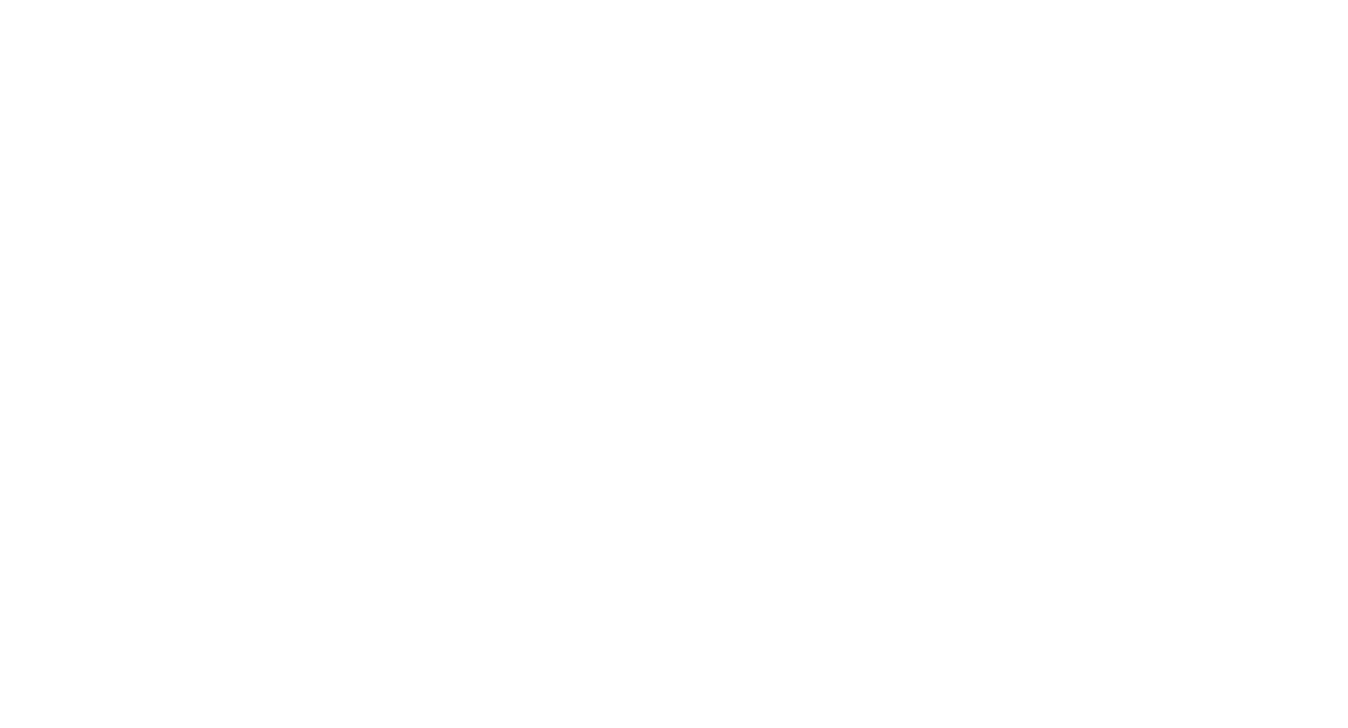
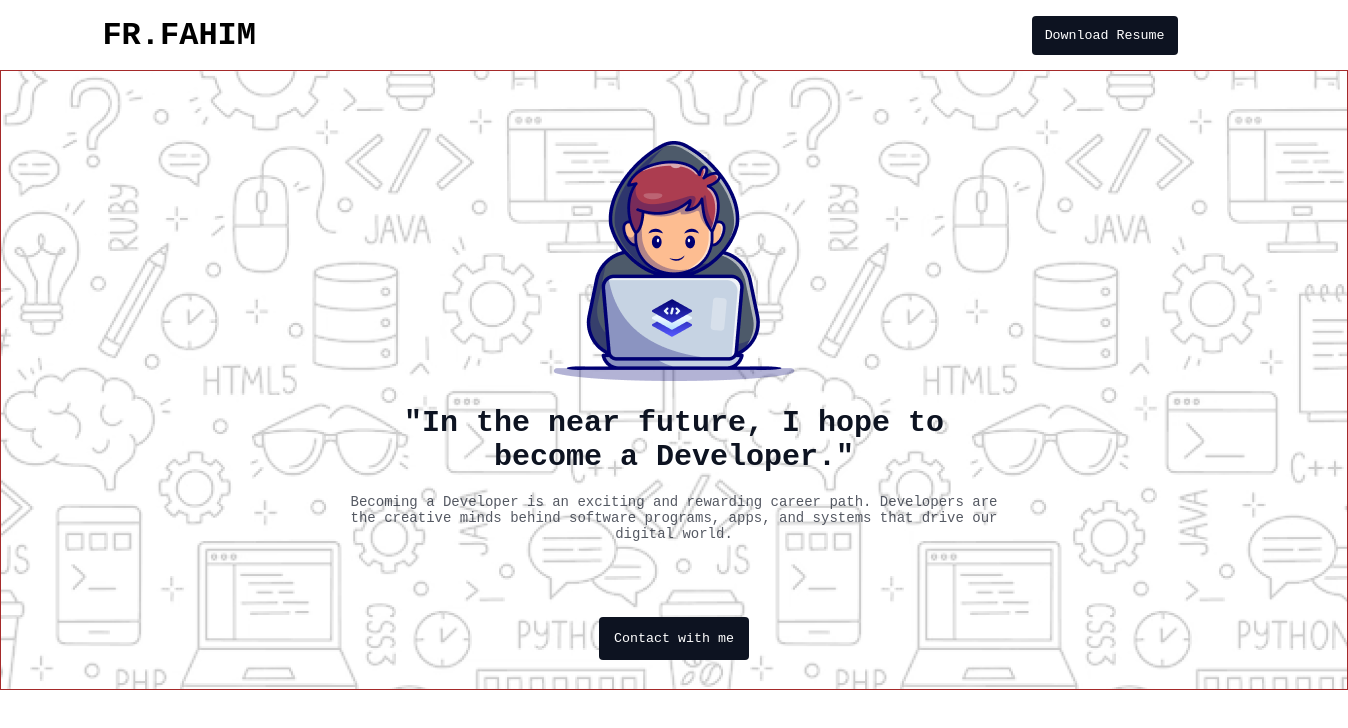
Before and after one commit to fajlerabbifahim/assingment-dev-project, a plain HTML site: page index.html in a window 1280 px wide. Shown: the whole page, 1348 px wide, since content can reach past the window. Drawn offline with Linux system fonts and the light colour scheme; a web font is replaced by a local one.

Commit message:
header and hero section styled

```diff
--- a/index.html
+++ b/index.html
@@ -6,5 +6,36 @@
     <link rel="stylesheet" href="style.css" />
     <title>Web Web Development Assignment</title>
   </head>
-  <body></body>
+  <body>
+    <!-- header section start -->
+    <header class="header">
+      <h1 class="Logo">FR.FAHIM</h1>
+      <nav>
+        <button>Download Resume</button>
+      </nav>
+    </header>
+
+    <!-- header section end -->
+
+    <main>
+      <!-- hero section start here  -->
+
+      <section class="hero-container">
+        <div class="hero-content">
+          <img src="assets/Group.png" alt="" />
+          <h1 class="hero-title primary-font-color">
+            "In the near future, I hope to become a Developer."
+          </h1>
+          <p class="hero-describtion primary-font-color">
+            Becoming a Developer is an exciting and rewarding career path.
+            Developers are the creative minds behind software programs, apps,
+            and systems that drive our digital world.
+          </p>
+          <button class="hero-btn">Contact with me</button>
+        </div>
+      </section>
+
+      <!-- hero section end here  -->
+    </main>
+  </body>
 </html>
--- a/style.css
+++ b/style.css
@@ -0,0 +1,91 @@
+@import url("https://fonts.googleapis.com/css2?family=Azeret+Mono:ital,wght@0,100..900;1,100..900&display=swap");
+
+* {
+  margin: 0;
+  padding: 0;
+  box-sizing: border-box;
+  font-family: "Azeret Mono", monospace;
+}
+
+/* sheared style star here  */
+
+.primary-font-color {
+  color: rgb(13, 19, 33);
+}
+.secondary-font-color {
+  color: rgba(13, 19, 33, 0.7);
+}
+
+/* sheared style End here  */
+
+.header {
+  width: 100%;
+  height: 70px;
+
+  display: flex;
+  justify-content: space-between;
+  align-items: center;
+  padding: 0 8%;
+}
+.logo {
+  font-size: 28px;
+  font-weight: 800;
+  color: rgb(13, 19, 33);
+}
+nav button {
+  padding: 12px 13px;
+  letter-spacing: 0%;
+  color: rgb(255, 255, 255);
+  background-color: rgb(13, 19, 33);
+  border: none;
+  border-radius: 4px;
+  transition: ease 400ms;
+}
+nav button:hover {
+  background-color: rgb(255, 255, 255);
+  color: rgb(13, 19, 33);
+  border: 1.5px solid black;
+}
+
+.hero-container {
+  background: url(assets/Hero-bg.png);
+  width: 1348px;
+  height: 620px;
+  border: 1px solid brown;
+  display: flex;
+  flex-direction: column;
+  /* justify-content: center; */
+  align-items: center;
+  text-align: center;
+}
+.hero-content {
+  width: 650px;
+}
+.hero-content img {
+  padding-top: 70px;
+}
+.hero-content .hero-title {
+  padding: 20px;
+  font-size: 30px;
+  padding-bottom: 20px;
+}
+.hero-describtion {
+  font-size: 14px;
+  opacity: 0.7;
+  font-weight: 400;
+  padding-bottom: 75px;
+}
+.hero-btn {
+  padding: 14px 15px;
+  letter-spacing: 0%;
+  color: rgb(255, 255, 255);
+  background-color: rgb(13, 19, 33);
+  border: none;
+  border-radius: 4px;
+  transition: ease 400ms;
+}
+.hero-btn:hover {
+  background-color: rgb(255, 255, 255);
+  color: rgb(13, 19, 33);
+  border: 1.5px solid black;
+}
```
